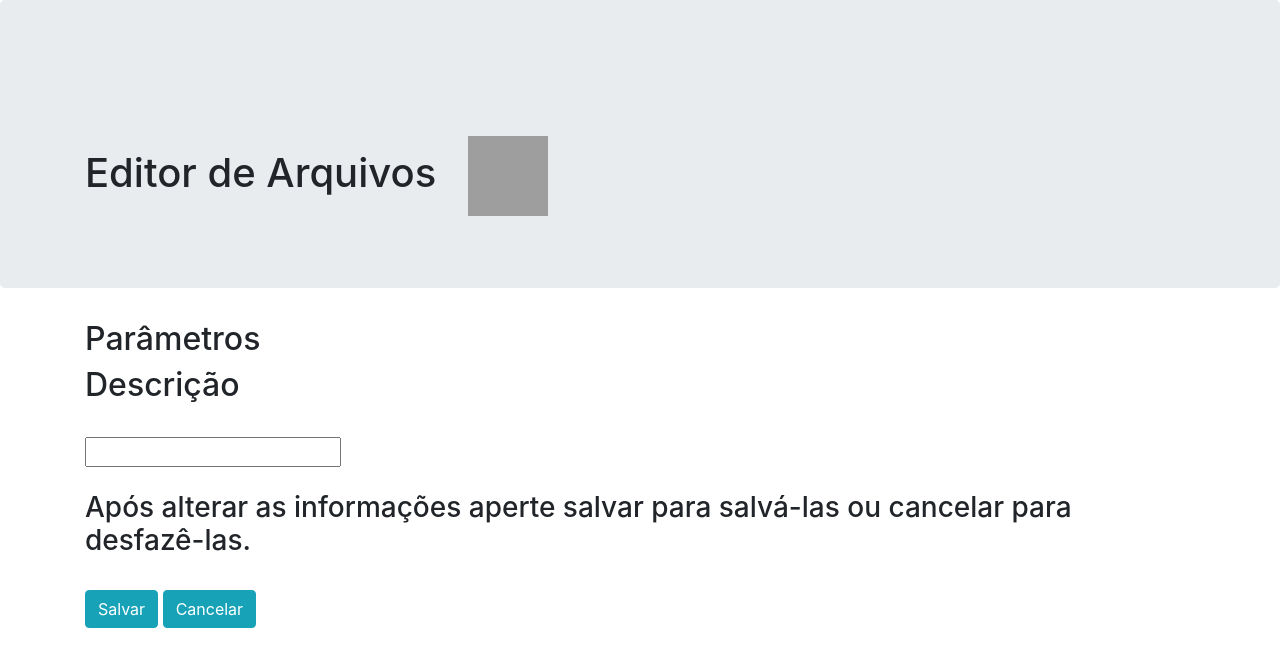
After one commit to Darcele/ferramenta, a PHP site: page /editar.php in a window 1280 px wide. The commit adds this page. Shown: the top 667 px of the page. Run offline with PHP 8.4, Linux system fonts and the light colour scheme; some libraries are stand-ins or nearby versions; grey boxes are pictures that could not be loaded.

Commit message:
novas paginas

```diff
--- /dev/null
+++ b/editar.php
@@ -0,0 +1,46 @@
+<!DOCTYPE html>
+<html lang = "pt-br">
+  <head>
+      <meta charset = "utf-8">
+      <title>Editor de Arquivos</title>
+      <link rel = "icon" href = "imagens/editor.ico">
+      <script src = "js/jquery.js"></script>
+      <link rel = "stylesheet" href = "css/bootstrap.css">
+      <link rel = "stylesheet" href = "css/design.css">
+      <link rel = "stylesheet" href = "css/bootstrap.map.css">
+      <script src = "js/bootstrap.js"></script>
+      </script>
+  </head>
+  <body>
+    <div class="jumbotron">
+      <br>
+      <br>
+      <br>
+      <div class="container">
+      <h1>Editor de Arquivos&nbsp;&nbsp;&nbsp;<img src="imagens/editor.jpg" class="img-rounded" alt="Cinque Terre" width="80" height="80"> </h1>
+      </div>
+    </div>
+    <div class="container">
+      <h2>Parâmetros</h2>
+      <form action="manipular.class.php" method="post">
+
+      <h2>Descrição</h2></br>
+      <input type = "text"/>
+      </br>
+      <form action="manipular.class.php" method="post">
+
+
+
+        <?php //foreach($parametros as $var): ?>
+        <!--<input type="checkbox" name="parametros" value="<?php //echo $var; ?>">&nbsp;&nbsp;<?php //echo $var; ?></input></br>-->
+        <?php //endforeach; ?>
+
+        </br>
+        <h3>Após alterar as informações aperte salvar para salvá-las ou cancelar para desfazê-las.</h3></br>
+
+        <input type="submit" value="Salvar" class="btn btn-info"/>
+        <a href="editar.php"><button type="button" class="btn btn-info">Cancelar</button></a>
+      </form>
+    </div>
+  </body>
+</html>
--- a/index.php
+++ b/index.php
@@ -35,12 +35,15 @@
           <?php foreach($listar as $var): ?>
           <input type="radio" name="listar" value="<?php echo $var; ?>">&nbsp;&nbsp;<?php echo $var; ?></input></br>
           <?php endforeach; ?>
+          </br>
+          <!--<a href="tratarArquivos.php"><button type="button" class="btn btn-info">Enviar</button></a>-->
 
           <h2>Selecione o arquivo para fazer upload</h2></br>
           </h3>Se desejar fazer upload de um novo arquivo, basta slecioná-lo e apertar o botão enviar.</h3></br></br>
           <input type="file" name ="arquivo"></br></br>
           <a href="index.php"><button type="button" class="btn btn-info">Cancelar</button></a>
           <input type="submit" value="Enviar" class="btn btn-info"/>
+          </br>
         </form>
     </div>
   </body>
```
Also changed, not shown: deletar.php (added, +30 -0 lines), tratarArquivos.php (indentation only).
